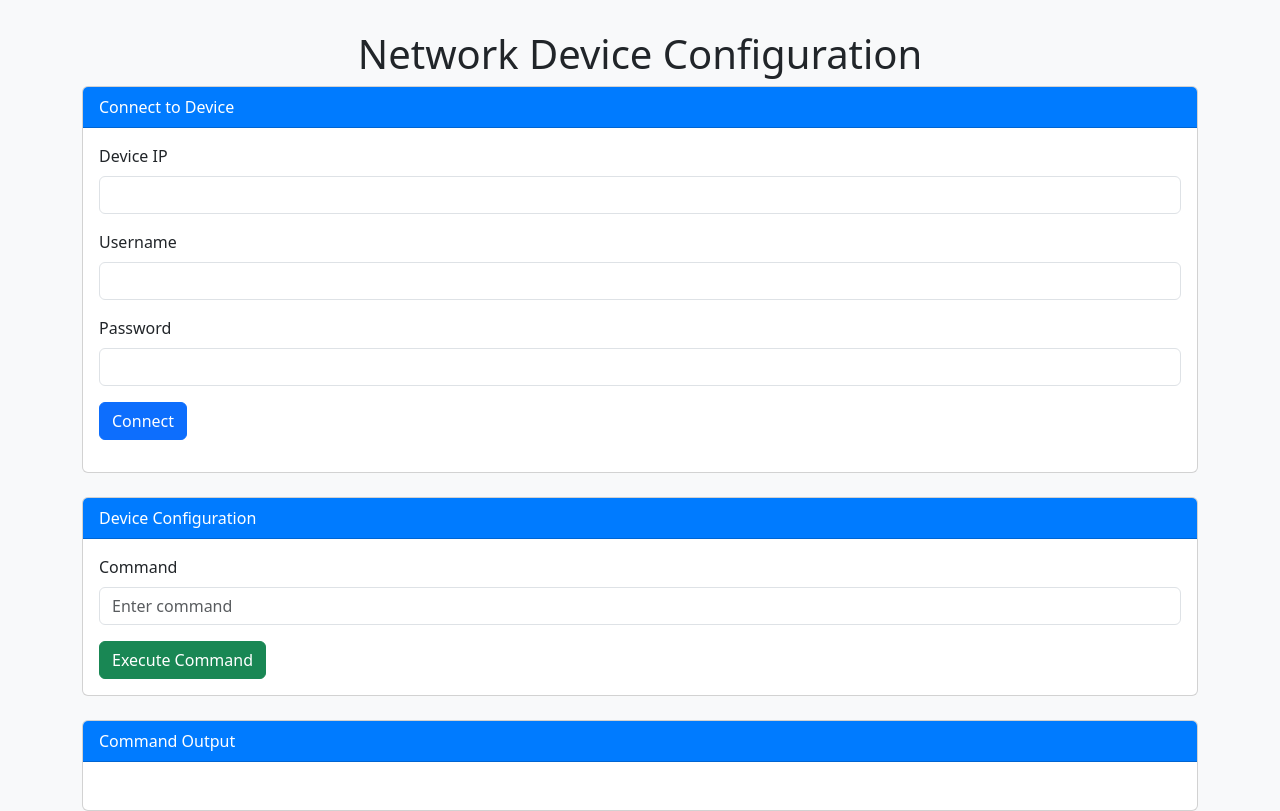
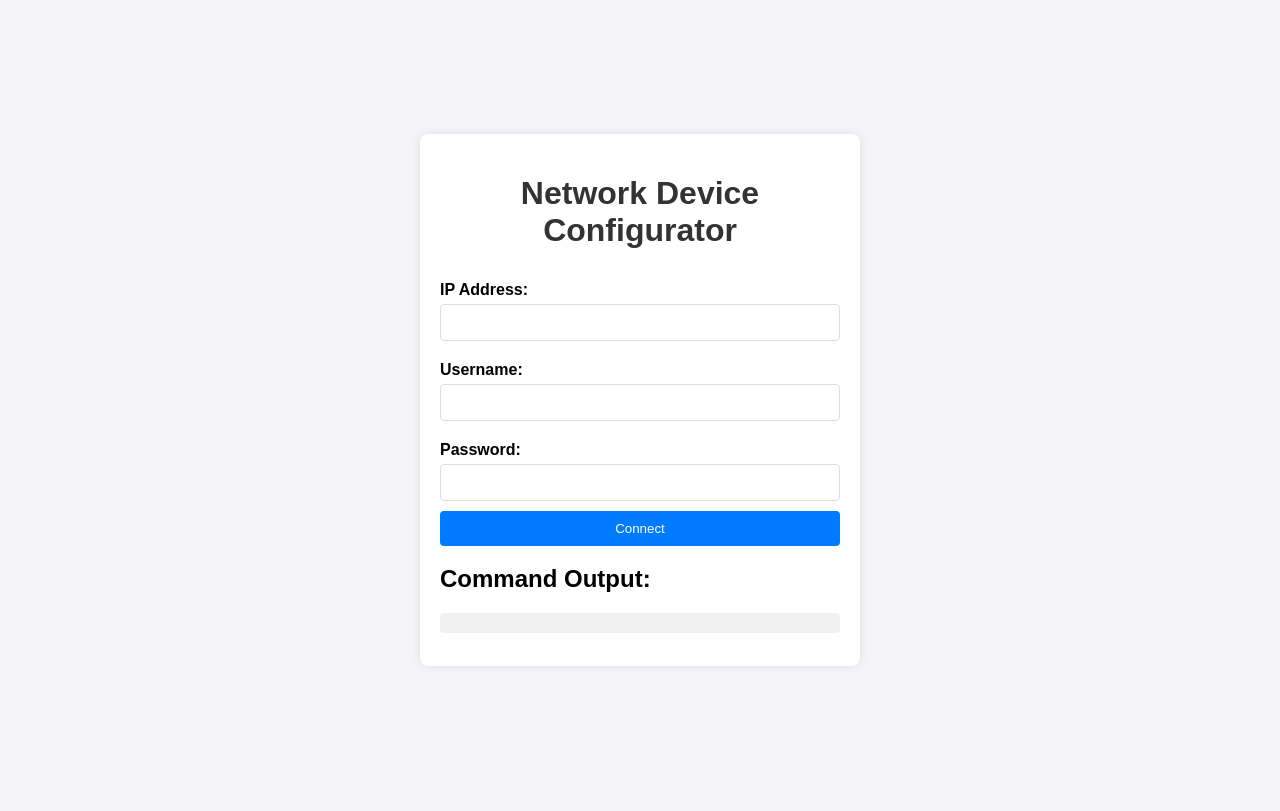
Before and after one commit to ChaiyasitZ/network-automation-configurator, a Flask app: page / in a window 1280 px wide. After the commit the page ends 592 px from the top, so only its background shows below. Run offline with Flask 3, Linux system fonts and the light colour scheme; some libraries are stand-ins or nearby versions.

Commit message:
Refactor SSH connection handling and update UI for network device configuration

```diff
--- a/app.py
+++ b/app.py
@@ -1,10 +1,9 @@
 from flask import Flask, render_template, request, jsonify
 import paramiko
-import time
 
 app = Flask(__name__)
 
-# Global variables to store the SSH client and connection info
+# Global variable to store the SSH client
 ssh = None
 ssh_details = {}
 
@@ -32,11 +31,9 @@ def connect():
     username = data['username']
     password = data['password']
 
-    # Store SSH details for later reconnection if needed
     ssh_details = {'ip': ip, 'username': username, 'password': password}
 
     try:
-        # Attempt to connect
         connect_ssh()
         return jsonify({"status": "Connected successfully!"}), 200
     except Exception as e:
@@ -48,10 +45,9 @@ def execute_command():
     if ssh is None:
         return jsonify({"output": "Not connected to any device"}), 500
 
-    # Check if the SSH transport is active, and reconnect if necessary
     try:
         if not ssh.get_transport().is_active():
-            connect_ssh()  # Reconnect if the session is no longer active
+            connect_ssh()
     except Exception as e:
         return jsonify({"output": f"Connection error: {e}"}), 500
 
@@ -59,24 +55,9 @@ def execute_command():
     command = data['command']
 
     try:
-        # Execute the command on the remote device
         stdin, stdout, stderr = ssh.exec_command(command)
         output = stdout.read().decode() + stderr.read().decode()
         return jsonify({"output": output}), 200
-    except paramiko.ChannelException as e:
-        # Handle resource shortage exception by closing and reopening the connection
-        if "Resource shortage" in str(e):
-            # Wait for a moment and try again
-            time.sleep(2)
-            try:
-                connect_ssh()  # Try reconnecting
-                stdin, stdout, stderr = ssh.exec_command(command)
-                output = stdout.read().decode() + stderr.read().decode()
-                return jsonify({"output": output}), 200
-            except Exception as reconnect_error:
-                return jsonify({"output": f"Reconnection failed: {reconnect_error}"}), 500
-        else:
-            return jsonify({"output": f"SSH Channel error: {str(e)}"}), 500
     except Exception as e:
         return jsonify({"output": f"Error: {str(e)}"}), 500
 
--- /dev/null
+++ b/static/styles.css
@@ -0,0 +1,62 @@
+/* styles.css */
+
+body {
+    font-family: Arial, sans-serif;
+    background-color: #f4f4f9;
+    margin: 0;
+    padding: 0;
+    display: flex;
+    justify-content: center;
+    align-items: center;
+    height: 100vh;
+}
+
+.container {
+    background-color: #ffffff;
+    padding: 20px;
+    width: 400px;
+    border-radius: 8px;
+    box-shadow: 0px 0px 10px rgba(0, 0, 0, 0.1);
+}
+
+h1 {
+    text-align: center;
+    color: #333;
+}
+
+form {
+    display: flex;
+    flex-direction: column;
+}
+
+label {
+    margin: 10px 0 5px;
+    font-weight: bold;
+}
+
+input, textarea {
+    padding: 10px;
+    margin-bottom: 10px;
+    border: 1px solid #ddd;
+    border-radius: 4px;
+}
+
+button {
+    padding: 10px;
+    background-color: #007bff;
+    color: white;
+    border: none;
+    border-radius: 4px;
+    cursor: pointer;
+}
+
+button:hover {
+    background-color: #0056b3;
+}
+
+pre {
+    background-color: #f1f1f1;
+    padding: 10px;
+    border-radius: 4px;
+    white-space: pre-wrap;
+}
--- a/templates/index.html
+++ b/templates/index.html
@@ -3,100 +3,74 @@
 <head>
     <meta charset="UTF-8">
     <meta name="viewport" content="width=device-width, initial-scale=1.0">
-    <title>Network Device Configuration</title>
-    <link rel="stylesheet" href="https://cdnjs.cloudflare.com/ajax/libs/bootstrap/5.3.0/css/bootstrap.min.css">
-    <style>
-        body {
-            background-color: #f8f9fa;
-        }
-        .container {
-            margin-top: 30px;
-        }
-        .card-header {
-            background-color: #007bff;
-            color: white;
-        }
-    </style>
+    <title>Network Device Configurator</title>
+    <link rel="stylesheet" href="static/styles.css">
 </head>
 <body>
     <div class="container">
-        <h1 class="text-center">Network Device Configuration</h1>
+        <h1>Network Device Configurator</h1>
 
-        <!-- Connection Details Card -->
-        <div class="card mb-4">
-            <div class="card-header">Connect to Device</div>
-            <div class="card-body">
-                <form id="connection-form">
-                    <div class="mb-3">
-                        <label for="ip" class="form-label">Device IP</label>
-                        <input type="text" class="form-control" id="ip" required>
-                    </div>
-                    <div class="mb-3">
-                        <label for="username" class="form-label">Username</label>
-                        <input type="text" class="form-control" id="username" required>
-                    </div>
-                    <div class="mb-3">
-                        <label for="password" class="form-label">Password</label>
-                        <input type="password" class="form-control" id="password" required>
-                    </div>
-                    <button type="submit" class="btn btn-primary">Connect</button>
-                    <div id="connection-status" class="mt-3"></div>
-                </form>
-            </div>
+        <!-- Connection Form -->
+        <form id="connect-form">
+            <label for="ip">IP Address:</label>
+            <input type="text" id="ip" required>
+            <label for="username">Username:</label>
+            <input type="text" id="username" required>
+            <label for="password">Password:</label>
+            <input type="password" id="password" required>
+            <button type="submit">Connect</button>
+        </form>
+
+        <!-- Command Form -->
+        <div id="command-form" style="display:none;">
+            <h2>Execute Command</h2>
+            <label for="command">Enter Command:</label>
+            <textarea id="command" rows="3" placeholder="e.g., configure terminal\nhostname Router1"></textarea>
+            <button onclick="executeCommand()">Run Command</button>
         </div>
 
-        <!-- Configuration Options Card -->
-        <div class="card mb-4">
-            <div class="card-header">Device Configuration</div>
-            <div class="card-body">
-                <div class="mb-3">
-                    <label for="command" class="form-label">Command</label>
-                    <input type="text" class="form-control" id="command" placeholder="Enter command" required>
-                </div>
-                <button type="button" class="btn btn-success" onclick="sendCommand()">Execute Command</button>
-            </div>
-        </div>
-
-        <!-- Output Section -->
-        <div class="card">
-            <div class="card-header">Command Output</div>
-            <div class="card-body">
-                <pre id="output"></pre>
-            </div>
-        </div>
+        <h2>Command Output:</h2>
+        <pre id="output"></pre>
     </div>
 
-    <script src="https://cdnjs.cloudflare.com/ajax/libs/bootstrap/5.3.0/js/bootstrap.bundle.min.js"></script>
-    <script src="https://cdnjs.cloudflare.com/ajax/libs/axios/0.21.1/axios.min.js"></script>
+    <script src="https://code.jquery.com/jquery-3.6.0.min.js"></script>
     <script>
-        // Handle form submission for device connection
-        document.getElementById('connection-form').addEventListener('submit', function(event) {
-            event.preventDefault();
+        $('#connect-form').submit(function (e) {
+            e.preventDefault();
+            var ip = $('#ip').val();
+            var username = $('#username').val();
+            var password = $('#password').val();
 
-            const ip = document.getElementById('ip').value;
-            const username = document.getElementById('username').value;
-            const password = document.getElementById('password').value;
-
-            axios.post('/connect', { ip, username, password })
-                .then(response => {
-                    document.getElementById('connection-status').innerText = response.data.status;
-                })
-                .catch(error => {
-                    document.getElementById('connection-status').innerText = error.response.data.status;
-                });
+            $.ajax({
+                url: '/connect',
+                method: 'POST',
+                contentType: 'application/json',
+                data: JSON.stringify({ ip: ip, username: username, password: password }),
+                success: function (response) {
+                    alert(response.status);
+                    $('#connect-form').hide();
+                    $('#command-form').show();
+                },
+                error: function (error) {
+                    alert(error.responseJSON.status);
+                }
+            });
         });
 
-        // Send command to execute on the device
-        function sendCommand() {
-            const command = document.getElementById('command').value;
-
-            axios.post('/execute_command', { command })
-                .then(response => {
-                    document.getElementById('output').innerText = response.data.output;
-                })
-                .catch(error => {
-                    document.getElementById('output').innerText = error.response.data.output;
-                });
+        function executeCommand() {
+            var command = $('#command').val();
+            $.ajax({
+                url: '/execute_command',
+                method: 'POST',
+                contentType: 'application/json',
+                data: JSON.stringify({ command: command }),
+                success: function (response) {
+                    $('#output').text(response.output);
+                },
+                error: function (error) {
+                    $('#output').text(error.responseJSON.output);
+                }
+            });
         }
     </script>
 </body>
```
Also changed, not shown: static/style.css (deleted, +0 -90 lines).
